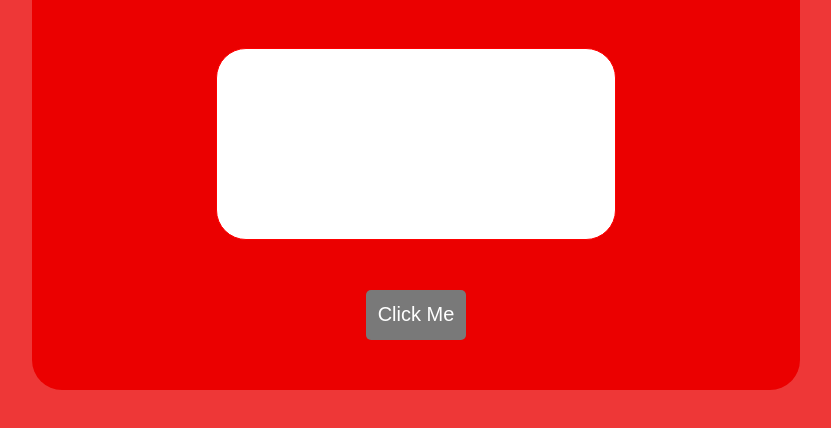
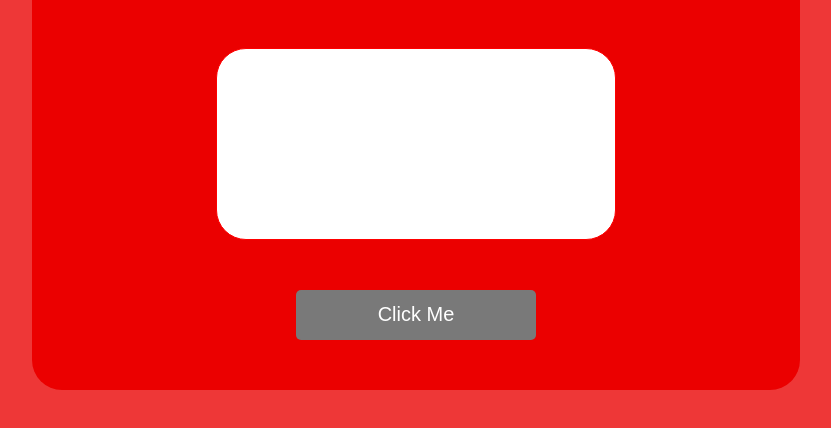
Before and after one commit to ggabriel-10/Get-Message, a plain HTML site: page index.html in a window 1280 px wide. Shown: the part 250-678 px from the top of the page, without its empty margins (224-1055 px from the left). Drawn offline with nearby package versions, Linux system fonts and the light colour scheme.

Commit message:
Estilização button

```diff
--- a/style.css
+++ b/style.css
@@ -47,7 +47,7 @@ body {
 }
 
 .button{
-    width: 100px;
+    width: 30vh;
     height: 50px;
     background-color: rgb(121, 121, 121);
     color: white;
```
